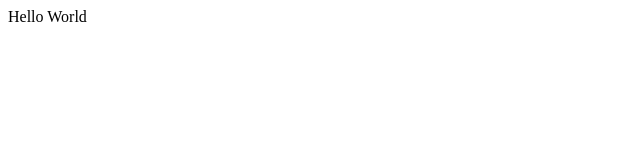
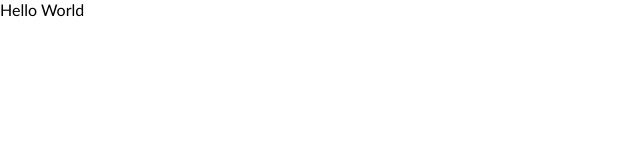
Before and after one commit to Mir-Labib-Hossain/dragAndDrop-images, a React (Vite) app: page / in a window 1280 px wide. Shown: the top 160 px of the page, without its empty margins (0-640 px from the left). Built offline with nearby package versions, Linux system fonts and the light colour scheme.

Commit message:
created: common components

```diff
--- /dev/null
+++ b/src/hooks/useColor.ts
@@ -0,0 +1,17 @@
+import { useTheme } from "styled-components";
+import { IColor } from "../types/theme";
+
+export const useColor = (color?: IColor) => {
+  const theme = useTheme();
+  switch (color) {
+    case "primaryText":
+      return theme.primaryText;
+    case "error":
+      return theme.error;
+    // case "secondaryText":
+    //   return theme.white1;
+
+    default:
+      return theme.primaryText;
+  }
+};
--- a/src/main.tsx
+++ b/src/main.tsx
@@ -1,9 +1,20 @@
 import React from "react";
 import ReactDOM from "react-dom/client";
+import { ThemeProvider } from "styled-components";
 import App from "./App.tsx";
+import GlobalStyle from "./styles/global.styled.tsx";
+
+const theme = {
+  primaryBg: "#FFF",
+  primaryText: "#000",
+  error: "#EA3A30", // ScreenShots delete text color
+};
 
 ReactDOM.createRoot(document.getElementById("root")!).render(
   <React.StrictMode>
-    <App />
+    <ThemeProvider theme={theme}>
+      <GlobalStyle />
+      <App />
+    </ThemeProvider>
   </React.StrictMode>
 );
--- /dev/null
+++ b/src/styles/global.styled.tsx
@@ -0,0 +1,30 @@
+import { createGlobalStyle } from "styled-components";
+
+const GlobalStyle = createGlobalStyle`
+    html {
+        box-sizing: border-box;
+        scroll-behavior: smooth;
+    }
+
+    * {
+        margin: 0;
+        padding: 0;
+    }
+
+    *, *:before, *:after {
+        box-sizing: inherit;
+    }
+
+    /* a{
+        text-decoration: none;
+        cursor: pointer;
+    } */
+
+    p, span, h1, * {
+        font-family: 'Gill Sans', 'Gill Sans MT', Calibri, 'Trebuchet MS', sans-serif
+    }
+
+
+`;
+
+export default GlobalStyle;
--- /dev/null
+++ b/src/types/theme.ts
@@ -0,0 +1,15 @@
+export interface ITheme {
+  primaryBg: string;
+  primaryText: string;
+  error: string;
+}
+
+export type IColor = "primaryText" | "secondaryText" | "error";
+
+export type ITextAlign = "left" | "center" | "right";
+
+export interface ITypographyProps {
+  textAlign?: ITextAlign;
+  fontSize?: string;
+  color: IColor;
+}
```
Also changed, not shown: src/styles/common.styled.tsx (added, +8 -0 lines).
